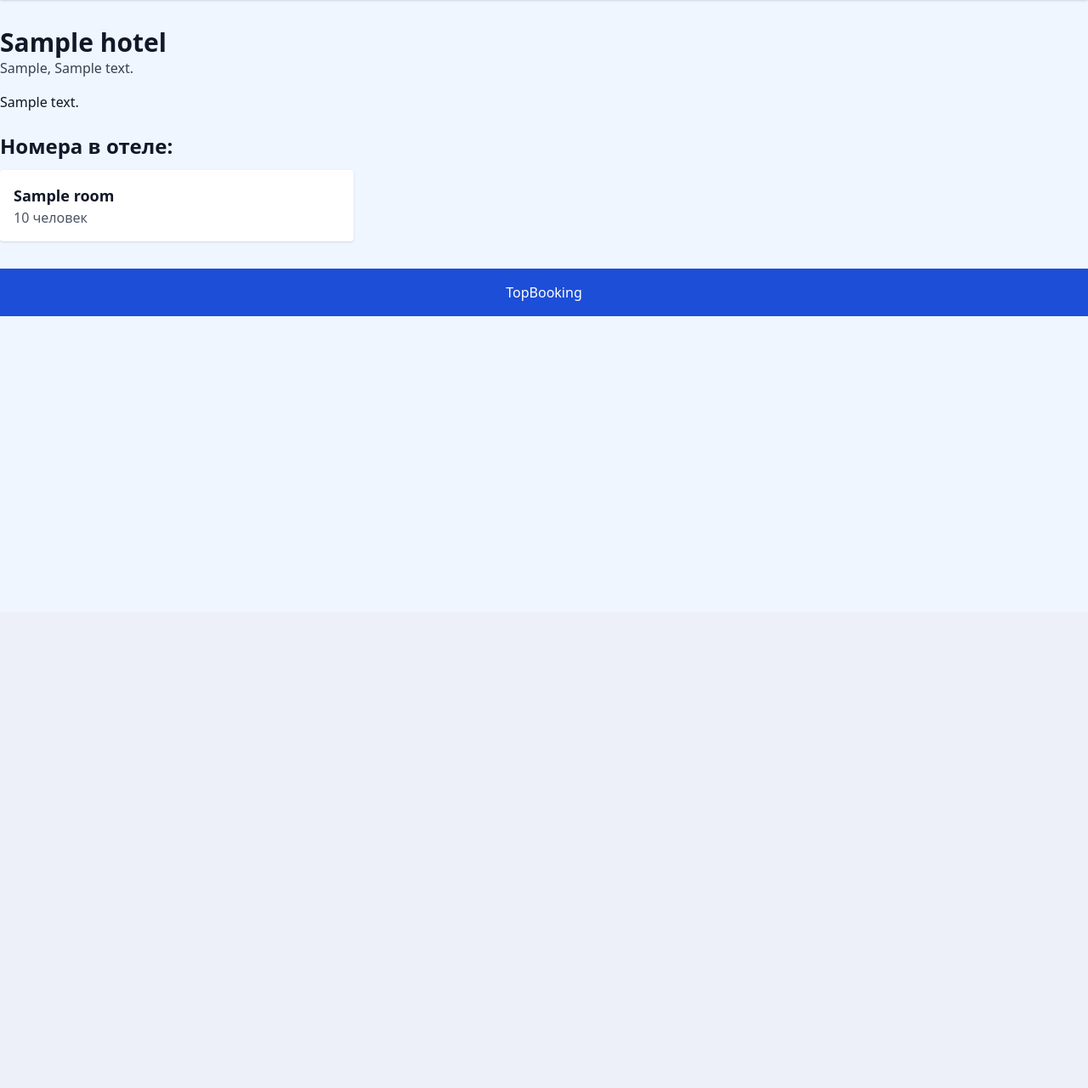
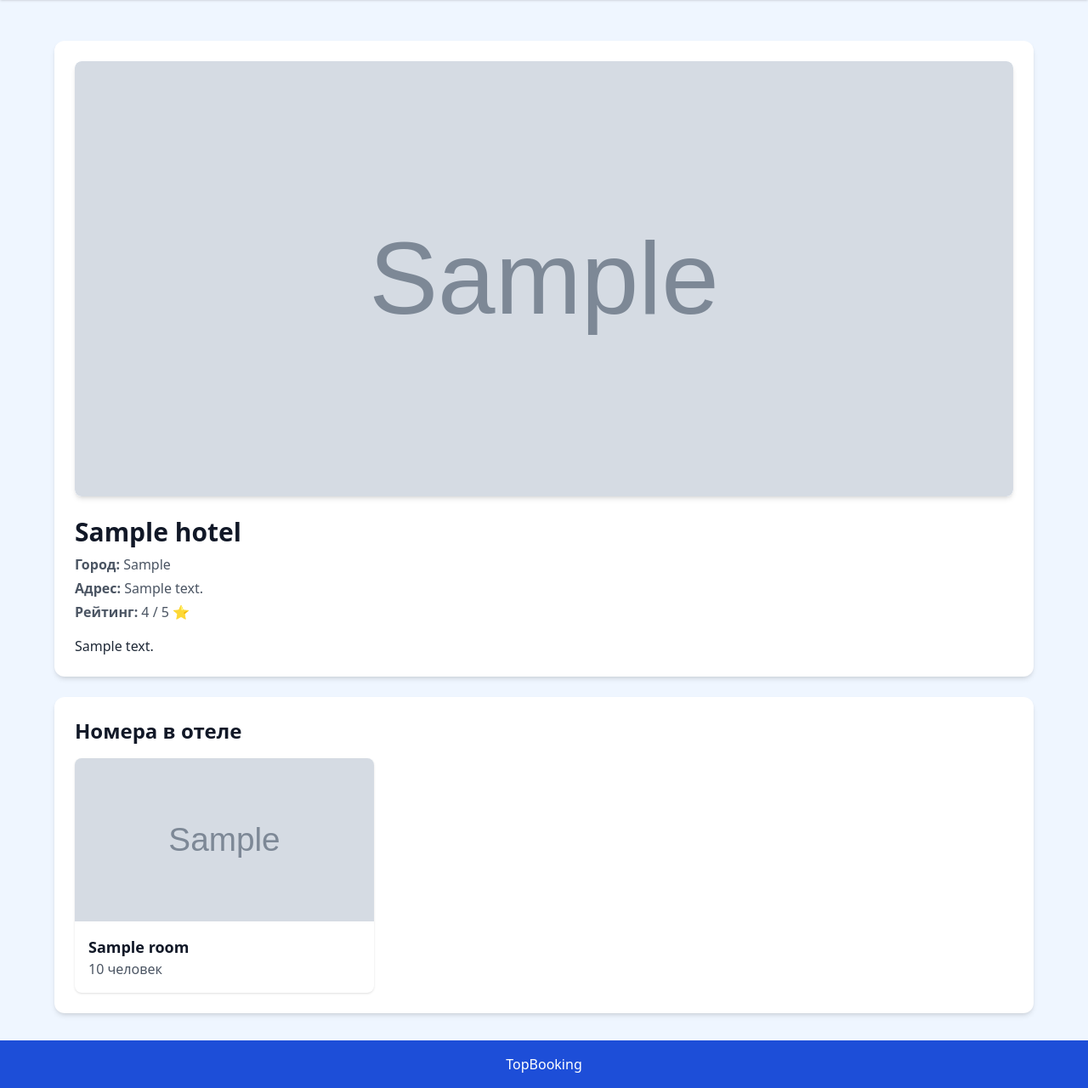
Before and after one commit to flown09/booking_app, a Django app: page /hotels/1/ in a window 1280 px wide. Shown: the part 80-1360 px from the top of the page at 85% size. Before the commit the page ends 452 px from the top, so only its background shows below. Run offline with Django 5.2, Linux system fonts and the light colour scheme; tables that the repository leaves empty hold one stand-in row (values such as "Sample post"); grey boxes marked "Sample" are stand-in pictures; some libraries are stand-ins or nearby versions.

```diff
--- a/reservation_app/booking/templates/hotel_detail.html
+++ b/reservation_app/booking/templates/hotel_detail.html
@@ -3,20 +3,85 @@
 {% block title %}{{ hotel.name }}{% endblock %}
 
 {% block content %}
-<h1 class="text-3xl font-bold">{{ hotel.name }}</h1>
-<p class="text-gray-700 mb-4">{{ hotel.city }}, {{ hotel.address }}</p>
-{% if hotel.image %}
-    <img src="{{ hotel.image.url }}" class="w-512 h-512 object-cover mb-4">
-{% endif %}
-<p class="mb-6">{{ hotel.description }}</p>
+<div class="max-w-6xl mx-auto bg-white rounded-xl shadow-md p-6 mt-4">
+    {% if hotel.images.all %}
+    <!-- Галерея отеля -->
+    <div class="relative group mb-6">
+        <div id="hotel-slider" class="overflow-hidden rounded-lg shadow-md relative">
+            <div id="hotel-slide-track" class="flex transition-transform duration-500">
+                {% for img in hotel.images.all %}
+                <img src="{{ img.image.url }}" alt="Фото {{ hotel.name }}"
+                     class="w-full flex-shrink-0 object-cover h-[32rem] rounded-lg bg-blue-50">
+                {% endfor %}
+            </div>
+        </div>
 
-<h2 class="text-2xl font-semibold mb-3">Номера в отеле:</h2>
-<div class="grid grid-cols-1 md:grid-cols-3 gap-4">
-    {% for room in hotel.rooms.all %}
-        <a href="{% url 'room_detail' room.pk %}" class="block bg-white rounded shadow p-4 hover:shadow-lg">
-            <h3 class="text-lg font-bold">{{ room.name }}</h3>
-            <p class="text-gray-600">{{ room.capacity }} человек</p>
+        <!-- Стрелки -->
+        <button onclick="prevHotelSlide()" class="hidden group-hover:flex absolute top-1/2 left-2 -translate-y-1/2 bg-white bg-opacity-70 hover:bg-opacity-100 text-gray-800 p-2 rounded-full shadow">
+            ‹
+        </button>
+        <button onclick="nextHotelSlide()" class="hidden group-hover:flex absolute top-1/2 right-2 -translate-y-1/2 bg-white bg-opacity-70 hover:bg-opacity-100 text-gray-800 p-2 rounded-full shadow">
+            ›
+        </button>
+    </div>
+    {% else %}
+    <p class="text-gray-500 mb-6">Фотографии отеля пока не загружены.</p>
+    {% endif %}
+
+    <!-- Информация -->
+    <h1 class="text-3xl font-bold mb-2">{{ hotel.name }}</h1>
+    <p class="text-gray-600 mb-1"><strong>Город:</strong> {{ hotel.city }}</p>
+    <p class="text-gray-600 mb-1"><strong>Адрес:</strong> {{ hotel.address }}</p>
+    <p class="text-gray-600 mb-1"><strong>Рейтинг:</strong> {{ hotel.rating }} / 5 ⭐</p>
+
+    <p class="mt-4 text-gray-800">{{ hotel.description }}</p>
+</div>
+
+<!-- Номера отеля -->
+<div class="max-w-6xl mx-auto bg-white rounded-xl shadow-md p-6 mt-6">
+    <h2 class="text-2xl font-semibold mb-4">Номера в отеле</h2>
+    <div class="grid grid-cols-1 md:grid-cols-3 gap-6">
+        {% for room in hotel.rooms.all %}
+        <a href="{% url 'room_detail' room.pk %}" class="block bg-white rounded-lg shadow hover:shadow-lg transition overflow-hidden">
+            {% if room.images.first %}
+                <img src="{{ room.images.first.image.url }}" alt="{{ room.name }}" class="w-full h-48 object-cover">
+            {% else %}
+                <div class="w-full h-48 bg-gray-300 flex items-center justify-center text-gray-600">Нет фото</div>
+            {% endif %}
+            <div class="p-4">
+                <h3 class="text-lg font-bold">{{ room.name }}</h3>
+                <p class="text-gray-600">{{ room.capacity }} человек</p>
+            </div>
         </a>
-    {% endfor %}
+        {% endfor %}
+    </div>
 </div>
+
+<!-- Слайдер JS -->
+<script>
+    let currentHotelSlide = 0;
+    const hotelSlideTrack = document.getElementById("hotel-slide-track");
+    const hotelSlides = document.querySelectorAll("#hotel-slide-track img");
+
+    function updateHotelSlide() {
+        const width = hotelSlides[0].clientWidth;
+        hotelSlideTrack.style.transform = `translateX(-${currentHotelSlide * width}px)`;
+    }
+
+    function nextHotelSlide() {
+        if (currentHotelSlide < hotelSlides.length - 1) {
+            currentHotelSlide++;
+            updateHotelSlide();
+        }
+    }
+
+    function prevHotelSlide() {
+        if (currentHotelSlide > 0) {
+            currentHotelSlide--;
+            updateHotelSlide();
+        }
+    }
+
+    window.addEventListener("resize", updateHotelSlide);
+</script>
 {% endblock %}
--- a/reservation_app/booking/templates/my_bookings.html
+++ b/reservation_app/booking/templates/my_bookings.html
@@ -11,7 +11,7 @@
                 <div class="bg-white shadow p-4 rounded-lg border border-gray-200">
                     <h2 class="text-xl font-semibold mb-1">{{ booking.room.name }}</h2>
                     <p class="text-gray-600">Отель: {{ booking.room.hotel.name }}</p>
-                    <p class="text-gray-500 mb-1">Адрес: {{ booking.room.hotel.address }}</p>
+                    <p class="text-gray-500 mb-1">Адрес: {{ booking.room.hotel.city }}, {{ booking.room.hotel.address }}</p>
                     <p class="text-gray-500">С {{ booking.check_in }} по {{ booking.check_out }}</p>
                     <p class="text-sm text-gray-400 mb-4">Статус: {{ booking.get_status_display }}</p>
 
--- a/reservation_app/booking/templates/room_detail.html
+++ b/reservation_app/booking/templates/room_detail.html
@@ -77,7 +77,7 @@
     </form>
 </div>
 {% endif %}
-<!-- Слайдер JS -->
+
 <script>
     let currentSlide = 0;
     const slideTrack = document.getElementById("slide-track");
--- a/reservation_app/booking/urls.py
+++ b/reservation_app/booking/urls.py
@@ -1,6 +1,6 @@
 from django.urls import path
 from .views import (room_list, room_detail, hotel_detail, register_view, login_view, logout_view, my_bookings,
-                    hotel_list, profile_view, send_confirmation_code, confirm_code_view, confirm_code_for_register_view,
+                    hotel_list, profile_view, confirm_code_view, confirm_code_for_register_view,
                     update_email, cancel_booking_view)
 
 urlpatterns = [
@@ -13,7 +13,6 @@ urlpatterns = [
     path('logout/', logout_view, name='logout'),
     path('my-bookings/', my_bookings, name='my_bookings'),
     path('profile/', profile_view, name='profile'),
-    path('send-confirmation-code/', send_confirmation_code, name='send_confirmation_code'),
     path('confirm-code/', confirm_code_view, name='confirm_code'),
     path('confirm-code-for-register/', confirm_code_for_register_view, name='confirm_code_for_register'),
     path('update-email/', update_email, name='update_email'),
--- a/reservation_app/booking/views.py
+++ b/reservation_app/booking/views.py
@@ -86,22 +86,6 @@ def profile_view(request):
         form = ProfileUpdateForm(instance=user)
 
     return render(request, 'profile.html', {'form': form})
-
-@login_required
-def send_confirmation_code(request):
-    code = str(random.randint(100000, 999999))
-    EmailConfirmation.objects.update_or_create(
-        user=request.user,
-        defaults={'code': code, 'confirmed': False}
-    )
-    send_mail(
-        'Код подтверждения почты',
-        f'Ваш код подтверждения: {code}',
-        settings.DEFAULT_FROM_EMAIL,
-        [request.user.email],
-        fail_silently=False
-    )
-    return redirect('profile')
 
 @login_required
 def my_bookings(request):
@@ -239,7 +223,7 @@ def room_list(request):
     hotel_name = request.GET.get('hotel')
     guests = request.GET.get('guests')
 
-    # today = date.today()
+    today = date.today()
     # tomorrow = today + timedelta(days=1)
     #
     # check_in = request.GET.get("check_in", today.strftime('%Y-%m-%d'))
@@ -265,10 +249,13 @@ def room_list(request):
             check_in_date = datetime.strptime(check_in, '%Y-%m-%d').date()
             check_out_date = datetime.strptime(check_out, '%Y-%m-%d').date()
 
-            rooms = rooms.exclude(
-                booking__check_in__lt=check_out_date,
-                booking__check_out__gt=check_in_date
-            ).distinct()
+            if check_in_date >= check_out_date or check_in_date < today or check_out_date - check_in_date > timedelta(days=30):
+                rooms = Room.objects.none()
+            else:
+                rooms = rooms.exclude(
+                    booking__check_in__lt=check_out_date,
+                    booking__check_out__gt=check_in_date
+                ).distinct()
 
         except ValueError:
             pass
```
